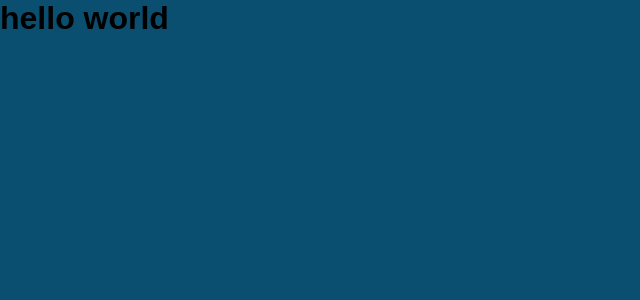
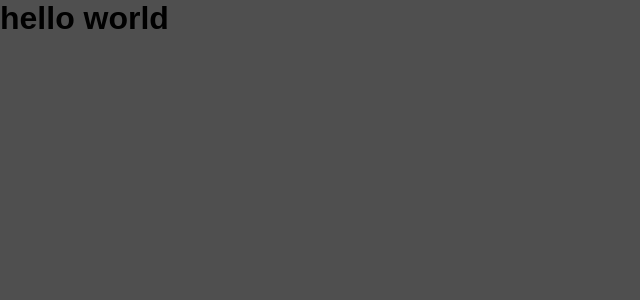
Before and after one commit to V1nic1us/lista-de-tarefas, a React (Create React App) app: page / in a window 1280 px wide. Shown: the top 300 px of the page, without its empty margins (0-640 px from the left). Built offline with nearby package versions, Linux system fonts and the light colour scheme.

Commit message:
feat: added more clear backgroud

```diff
--- a/src/App.css
+++ b/src/App.css
@@ -7,7 +7,7 @@
 
 body{
   font-family: sans-serif;
-  background: #0a4f70;
+  background: #4F4F4F;                     /*#0a4f70*/
 }
 
 button{
```
